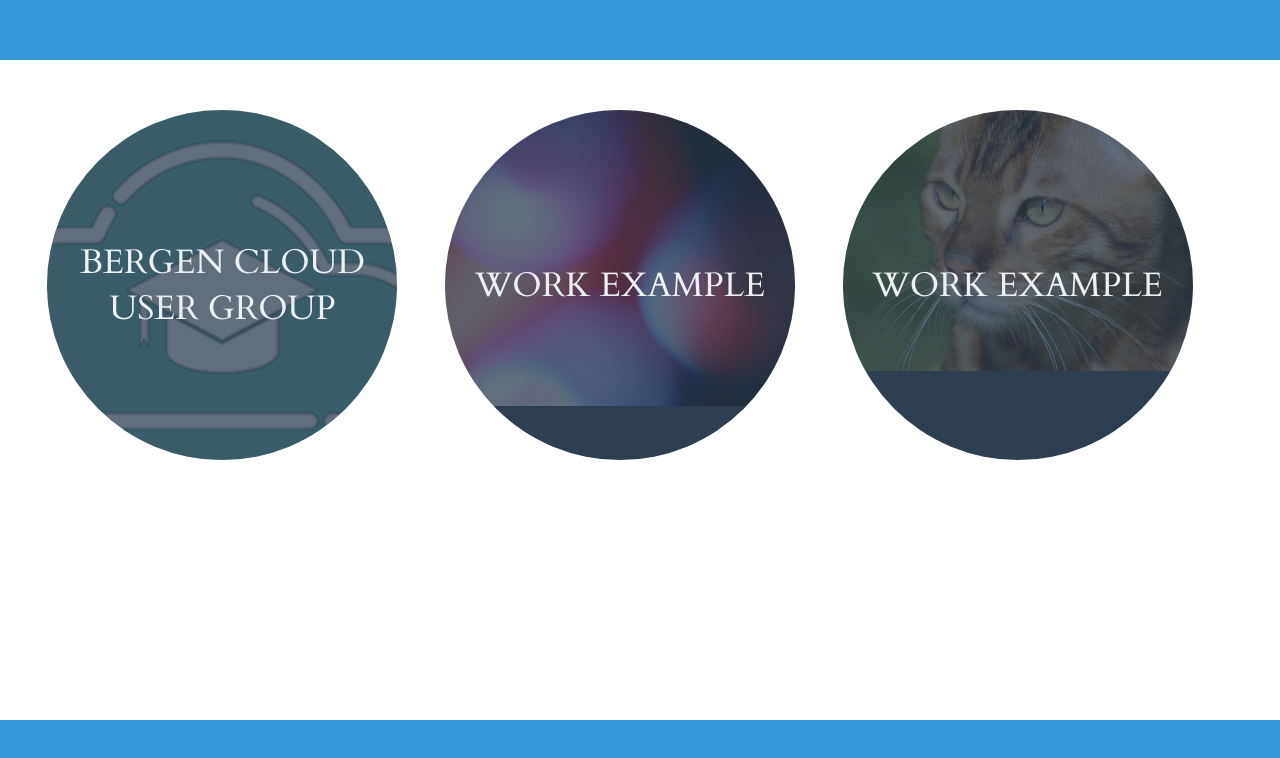
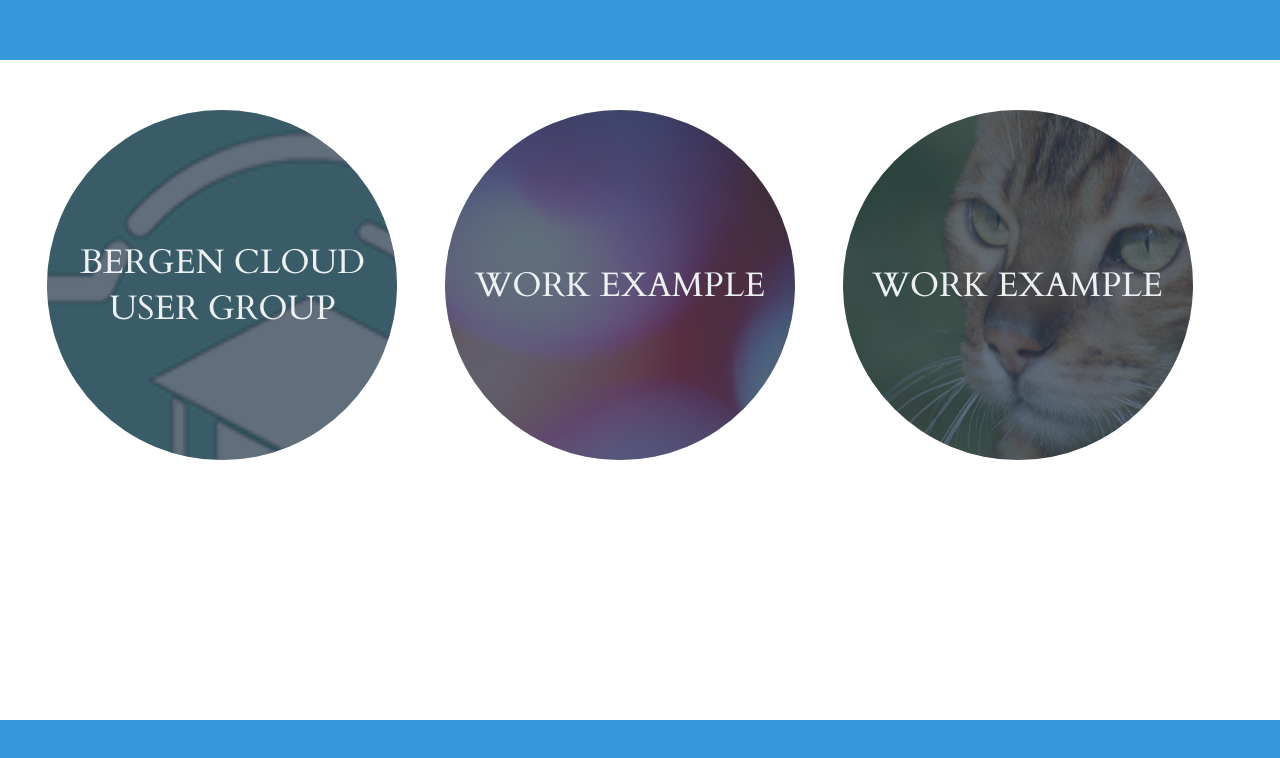
Before and after one commit to kmoberg/Personal-Portfolio, a plain HTML site: page index.html in a window 1280 px wide. Shown: the part 728-1486 px from the top of the page. Drawn offline with Linux system fonts and the light colour scheme.

Commit message:
Fixed CSS problems

```diff
--- a/styles/main.css
+++ b/styles/main.css
@@ -145,9 +145,9 @@
 
 .section__exampleImage {
   opacity: 0.25;
-  width: 150%;
-  margin-left: -25%;
-  margin-top: -25%;
+  width: 250%;
+  margin-left: -50%;
+  margin-top: -50%;
 }
 
 /*
```
